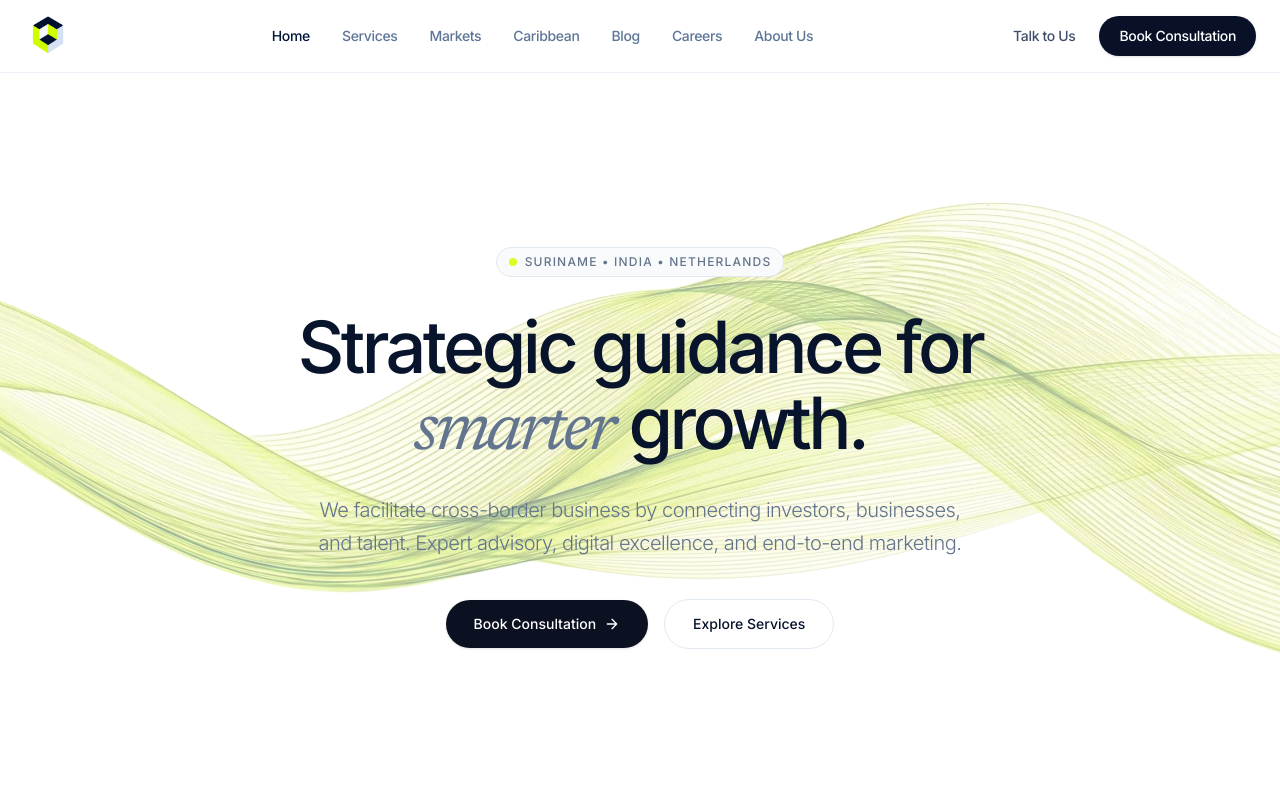
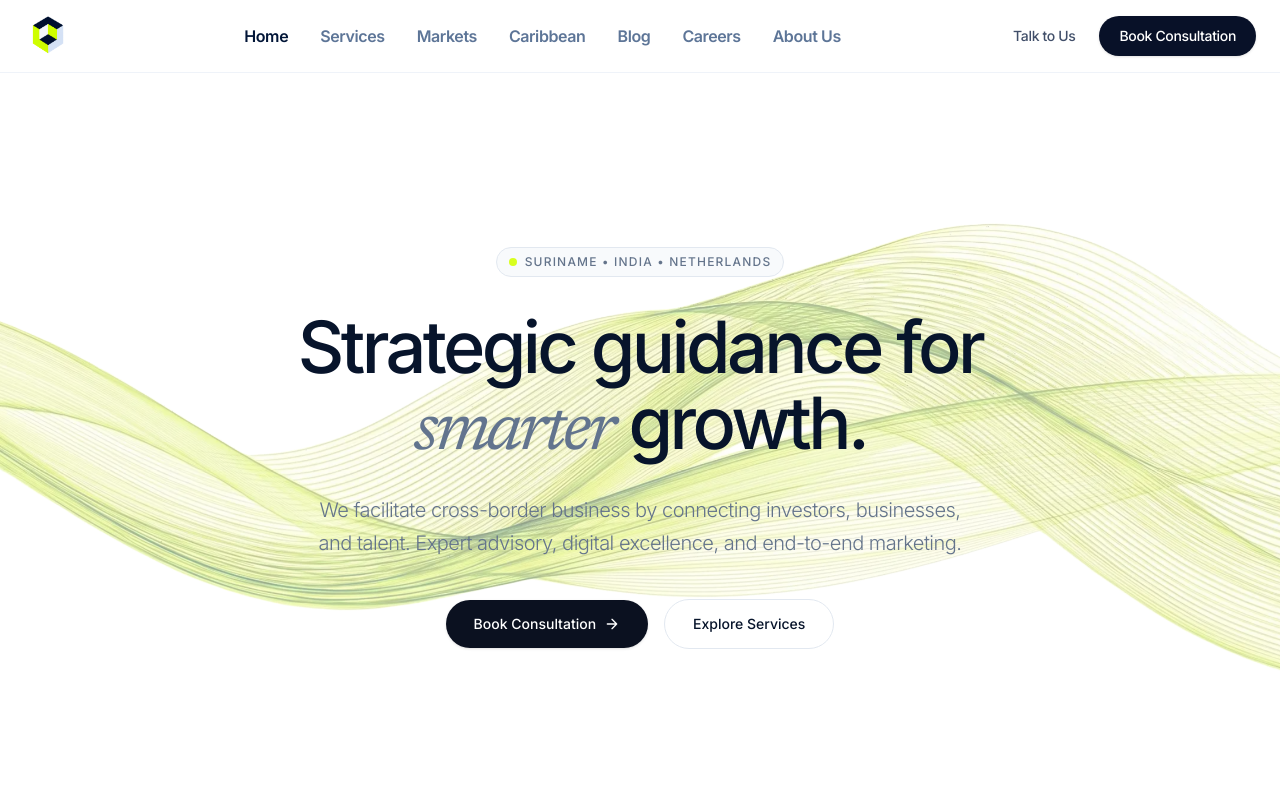
Before and after one commit to areesh18/Shanaark_ventures, a React (Vite) app: page / in a window 1280 px wide. Shown: the top 800 px of the page. Built offline with nearby package versions, Linux system fonts and the light colour scheme.

Commit message:
increase navbar text and bg-animation duration

```diff
--- a/src/components/layout/Navbar/Navbar.jsx
+++ b/src/components/layout/Navbar/Navbar.jsx
@@ -57,7 +57,7 @@ const Navbar = () => {
               <Link
                 key={to}
                 to={to}
-                className={`text-sm font-medium tracking-tight transition-colors ${
+                className={`text-base font-bold tracking-tight transition-colors ${
                   pathname === to
                     ? "text-(--color-text-primary)"
                     : "text-(--color-text-secondary) hover:text-(--color-text-primary)"
--- a/src/pages/Home/Home.jsx
+++ b/src/pages/Home/Home.jsx
@@ -14,7 +14,8 @@ const Home = () => {
       // 1. Hero Animation
       gsap.to(".hero-bg", {
         rotationX: 20,
-        duration: 8,
+        y:20,
+        duration: 7,
         repeat: -1,
         yoyo: true,
         ease: "sine.inOut",
@@ -25,7 +26,7 @@ const Home = () => {
         scale: 1.3,
         x: -20,
         y: -20,
-        duration: 12,
+        duration: 5,
         repeat: -1,
         yoyo: true,
         ease: "sine.inOut",
```
